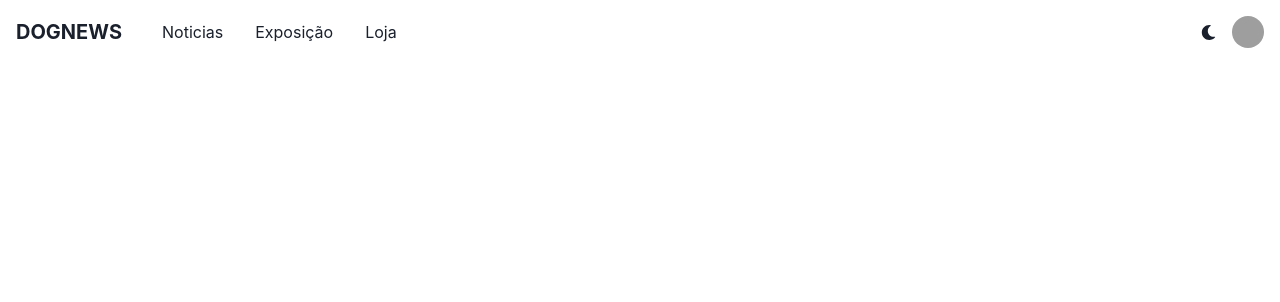
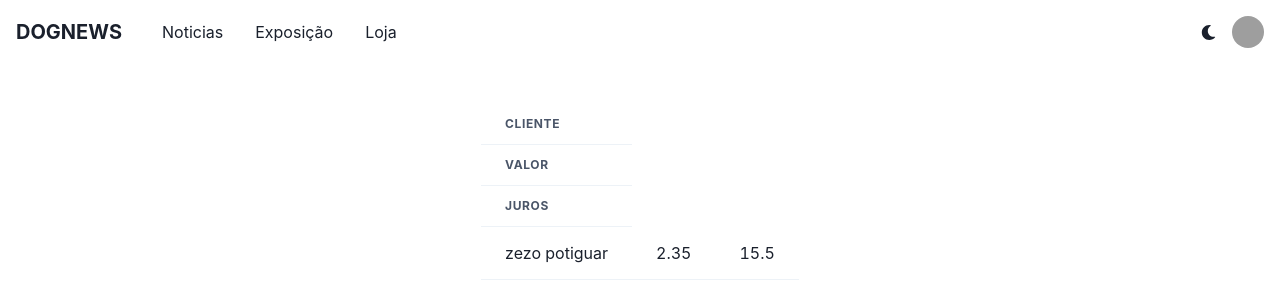
Before and after one commit to erleydiangelys/estudando_chakra, a React (Create React App) app: page /loja in a window 1280 px wide. Shown: the top 302 px of the page. Built offline with nearby package versions, Linux system fonts and the light colour scheme; grey boxes are pictures that could not be loaded.

Commit message:
ajuste do newsletter

```diff
--- a/src/Components/GridNews/index.js
+++ b/src/Components/GridNews/index.js
@@ -1,53 +1,46 @@
 import React from 'react';
 
-import { Grid, GridItem, Box, Stack, LinkBox, LinkOverlay, Image, Text, Heading } from '@chakra-ui/react';
+import { Grid, GridItem, Box, LinkBox, LinkOverlay, Flex, Image, Text, Heading } from '@chakra-ui/react';
 
 function GridNews() {
   const image = {
-    url: 'https://plus.unsplash.com/premium_photo-1663039950073-187c977da2e9?ixlib=rb-1.2.1&ixid=MnwxMjA3fDB8MHxzZWFyY2h8MTE1fHxkb2d8ZW58MHwwfDB8fA%3D%3D&auto=format&fit=crop&w=500&q=60',
+    url1: 'https://images.unsplash.com/photo-1518155317743-a8ff43ea6a5f?ixlib=rb-4.0.3&ixid=MnwxMjA3fDB8MHxzZWFyY2h8Mzh8fGRvZyUyMHZldHxlbnwwfHwwfHw%3D&auto=format&fit=crop&w=500&q=60',
+    texto1: 'Leve o dog na viagem',
+    url2: 'https://images.unsplash.com/photo-1453227588063-bb302b62f50b?ixlib=rb-1.2.1&ixid=MnwxMjA3fDB8MHxzZWFyY2h8MTV8fGRvZyUyMHZldHxlbnwwfHwwfHw%3D&auto=format&fit=crop&w=500&q=60',
+    texto2: 'Forte onda de frio tem afetado seu cão? o que fazer!',
+    url3: 'https://images.unsplash.com/photo-1611173622933-91942d394b04?ixlib=rb-4.0.3&ixid=MnwxMjA3fDB8MHxzZWFyY2h8MTJ8fHZldGVyaW5hcmlhbnxlbnwwfHwwfHw%3D&auto=format&fit=crop&w=500&q=60',
+    texto3: 'Os beneficios do banho.',
+    url4: 'https://images.unsplash.com/photo-1508675801627-066ac4346a61?ixlib=rb-4.0.3&ixid=MnwxMjA3fDB8MHxzZWFyY2h8OTF8fGRvZyUyMHZldHxlbnwwfDB8MHx8&auto=format&fit=crop&w=500&q=60',
+    texto4: 'Sempre o melhor amigo',
     fallback: 'https://via.placeholder.com/150'
   }
 
 
-  return (
+  return ( // depois quero fazer o texto flutuar sobre a imagem ainda nao ta assim
     <Grid
-      h='350px'
       templateColumns='repeat(3, 1fr)'
       gap={2}
     >
-      <GridItem colSpan={{base: 3, sm:3, md:1}} bg='yellow'>
-
+      <GridItem colSpan={{ base: 3, sm: 3, md: 1 }} maxH={{ base: '150px', sm: '150px', md: '200px' }}>
+          <Image src={image.url1} width='100%' height='100%' objectFit='cover' />
+          <Flex justify={'center'} mt={-4}><Text bg='gray.200' fontWeight='600' fontSize='14' align='center' w='100%'>{image.texto1}</Text></Flex>
       </GridItem>
 
-      <GridItem colSpan={{base: 3, sm:3, md:2}} bg='papayawhip'>
-
+      <GridItem colSpan={{ base: 3, sm: 3, md: 2 }} maxH={{ base: '150px', sm: '150px', md: '200px' }}>
+          <Image src={image.url2} width='100%' height='100%' objectFit='cover' />
+          <Flex justify={'center'} mt={-4}><Text bg='gray.200' fontWeight='600' fontSize='14' align='center' w='100%'>{image.texto2}</Text></Flex>
       </GridItem>
 
-      <GridItem colSpan={{base: 3, sm:3, md:2}} bg='tomato'>
-
+      <GridItem colSpan={{ base: 3, sm: 3, md: 2 }} maxH={{ base: '150px', sm: '150px', md: '200px' }}>
+          <Image src={image.url3} width='100%' height='100%' objectFit='cover' />
+          <Flex justify={'center'} mt={-4}><Text bg='gray.200' fontWeight='600' fontSize='14' align='center' w='100%'>{image.texto3}</Text></Flex>
       </GridItem>
 
-      <GridItem colSpan={{base: 3, sm:3, md:1}} bg='tomato'>
-
+      <GridItem colSpan={{ base: 3, sm: 3, md: 1 }} maxH={{ base: '150px', sm: '150px', md: '200px' }}>
+          <Image src={image.url4} width='100%' height='100%' objectFit='cover' />
+          <Flex justify={'center'} mt={-4}><Text bg='gray.200' fontWeight='600' fontSize='14' align='center' w='100%'>{image.texto4}</Text></Flex>
       </GridItem>
-
     </Grid>
-
-
-
-      // <Box bg='red' borderRadius='8px'>
-      //     <HStack maxW='150'>
-      //       <Image src={image.url} width='100%' height='100%' objectFit='cover' fallbackSrc={image.fallback}/>
-      //         <Text>teste</Text>
-      //     </HStack>
-      // </Box >
-
-      // <Box bg='red' borderRadius='8px'>
-      //     <HStack maxW='150'>
-      //       <Image src={image.url} width='100%' height='100%' objectFit='cover' fallbackSrc={image.fallback}/>
-      //         <Text>teste</Text>
-      //     </HStack>
-      // </Box >
 
   );
 }
--- a/src/Components/Header/index.js
+++ b/src/Components/Header/index.js
@@ -31,7 +31,7 @@ export function Header() {
   const { isOpen, onOpen, onClose } = useDisclosure();
 
 
-  const Links = [{nome: 'Noticias', link: 'Noticias' }, {nome: 'Exposição', link: 'Exposicao' }, {nome: 'Loja', link: 'Loja' }];
+  const Links = [{nome: 'Noticias', link: 'noticias' }, {nome: 'Exposição', link: 'exposicao' }, {nome: 'Loja', link: 'loja' }];
 
   const NavLink = ({ children } ) => (
     <Link
--- a/src/Components/SlideSwiper/slider.css
+++ b/src/Components/SlideSwiper/slider.css
@@ -9,13 +9,13 @@
 
     .swiper {
       padding-bottom: 25px;
-      padding-top: 10px;
+      padding-top: 0px;
     }
   }
 
   @media only screen and (min-width: 800px) {
     .swiper {
-      padding: 10px;
+      padding: 0 10px;
       padding-bottom: 25px;
     }
   }
--- /dev/null
+++ b/src/Data/contas-mock.json
@@ -0,0 +1,10 @@
+{
+  "Contas": [
+    {
+      "Cliente": "zezo potiguar",
+      "Valor": 2.350,
+      "juros": 15.50
+    }
+  ]
+
+}
--- a/src/Pages/Home/index.js
+++ b/src/Pages/Home/index.js
@@ -3,7 +3,7 @@ import React from 'react';
 import { Icon } from '@chakra-ui/react'
 import {ExternalLink} from '@styled-icons/heroicons-solid/ExternalLink';
 
-import {Container, Box, Link, Center,Text, VStack, Stack, useMediaQuery} from '@chakra-ui/react'
+import {Container, Box, Link, Center,Text, Heading, Stack, useMediaQuery} from '@chakra-ui/react'
 import CardCarrousel from '../../Components/Carrousel/CardCarrousel';
 import GridNews from '../../Components/GridNews';
 
@@ -15,29 +15,38 @@ function Home() {
   const [isLargerThan800] = useMediaQuery('(min-width: 800px)')
   const [isLargerThan320] = useMediaQuery('(min-width: 550px)')
   return (
-    <Container maxW='1200px' mt='10'>
+    <Container maxW='1200px' mt={{ base: '2', sm: '2', md: '5' }}>
 
-      <Stack spacing='30px'>
+      <Stack spacing='20px'>
 
         <Center>
           <Box w='100%'>   {/* parte da exposição */}
             <Box>
-              <Text ml='5'>Teste</Text>
+              <Heading fontSize='20' m='2'>Newsletter</Heading>
             </Box>
             <GridNews />
+            <Box>
+              <Text m='3' align='end'>Mais Noticias
+                <Link ml='0.5' color='red' variant='ghost'>clique aqui <Icon as={ExternalLink} />
+                </Link >
+              </Text>
+            </Box>
           </Box>
         </Center>
 
         <Center>
           <Box w='100%'>   {/* parte da exposição */}
+          <Box>
+              <Heading fontSize='20' m='2'>Feed Exposição</Heading>
+            </Box>
+            {CardItens && <CardCarrousel qtdSlide={isLargerThan320 ? (isLargerThan800 ? 3 : 2) : 1} card={CardItens} />}
             <Box>
-              <Text ml='5'>Temos muitos Doguinhos na exposição,
-                <Link p='0.5' color='red' variant='ghost'>
-                  Venha Conferir <Icon as={ExternalLink} />
+              <Text mb='3' align='end'>Mais na Exposição,
+                <Link ml='0.5' color='red' variant='ghost'>
+                  venha Conferir <Icon as={ExternalLink} />
                 </Link >
               </Text>
             </Box>
-            {CardItens && <CardCarrousel qtdSlide={isLargerThan320 ? (isLargerThan800 ? 3 : 2) : 1} card={CardItens} />}
           </Box>
         </Center>
 
--- /dev/null
+++ b/src/Pages/Loja/index.js
@@ -0,0 +1,42 @@
+import React from 'react';
+import Contas from '../../Data/contas-mock.json'
+import { Container, TableContainer, Table, Thead, Tr, Td, Th, Tbody, Center, Stack } from '@chakra-ui/react'
+
+const data = Contas['Contas']
+const dataHead = Object.keys(data[0])
+
+function Loja() {
+  return (
+    <Container maxW='1200px' mt='10'>
+      {console.log(dataHead)}
+      <Stack>
+        <Center>
+
+          <TableContainer>
+            <Table variant='simple'>
+              <Thead>
+              {dataHead.map((item, index) => (
+                  <Tr key={index}>
+                    <Th key={index}>{item}</Th>
+                </Tr>
+                ))}
+              </Thead>
+              <Tbody>
+                {data.map((item, index) => (
+                  <Tr key={index}>
+                    <Td key={index}>{item.Cliente}</Td>
+                    <Td>{item.Valor}</Td>
+                    <Td>{item.juros}</Td>
+                </Tr>
+                ))}
+              </Tbody>
+            </Table>
+          </TableContainer>
+
+        </Center>
+      </Stack>
+    </Container>
+  );
+}
+
+export default Loja;
--- a/src/router.js
+++ b/src/router.js
@@ -3,6 +3,7 @@ import { BrowserRouter, Route, Routes } from 'react-router-dom';
 import LoginForm from './Pages/Login/LoginForm';
 import LoginCadastro from './Pages/Login/LoginCadastro';
 import Home from './Pages/Home';
+import Loja from './Pages/Loja';
 
 export const Router = () => {
   return(
@@ -10,6 +11,7 @@ export const Router = () => {
       <Route path="/" element={<Home />} />
       <Route path="login/" element={<LoginForm/>} />
       <Route path="login/create" element={<LoginCadastro/>} />
+      <Route path="loja/" element={<Loja />} />
       <Route path="*" />
     </Routes>
 )
```
